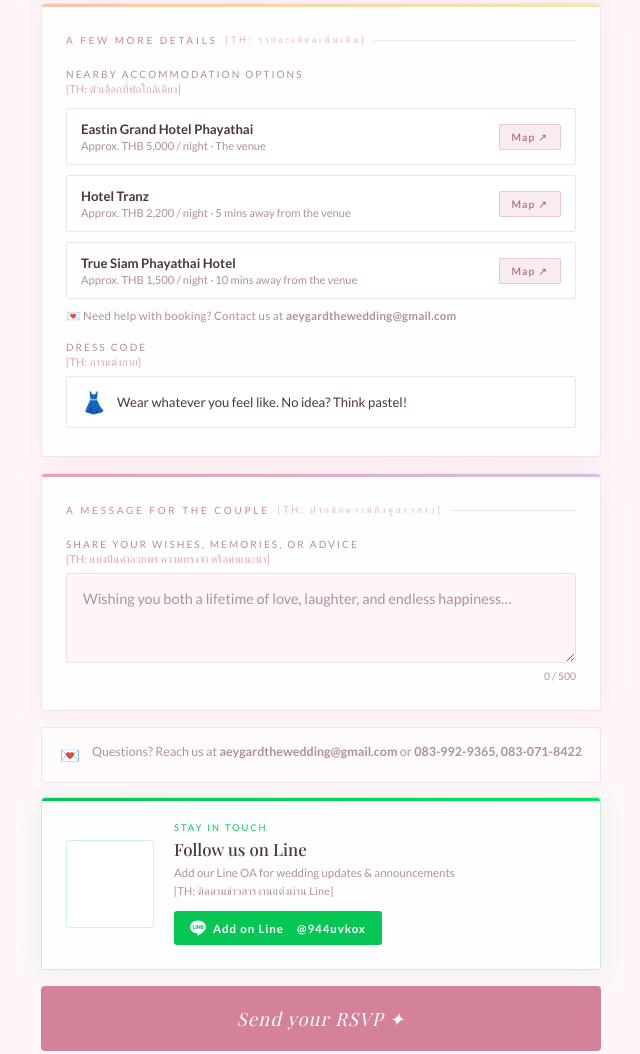
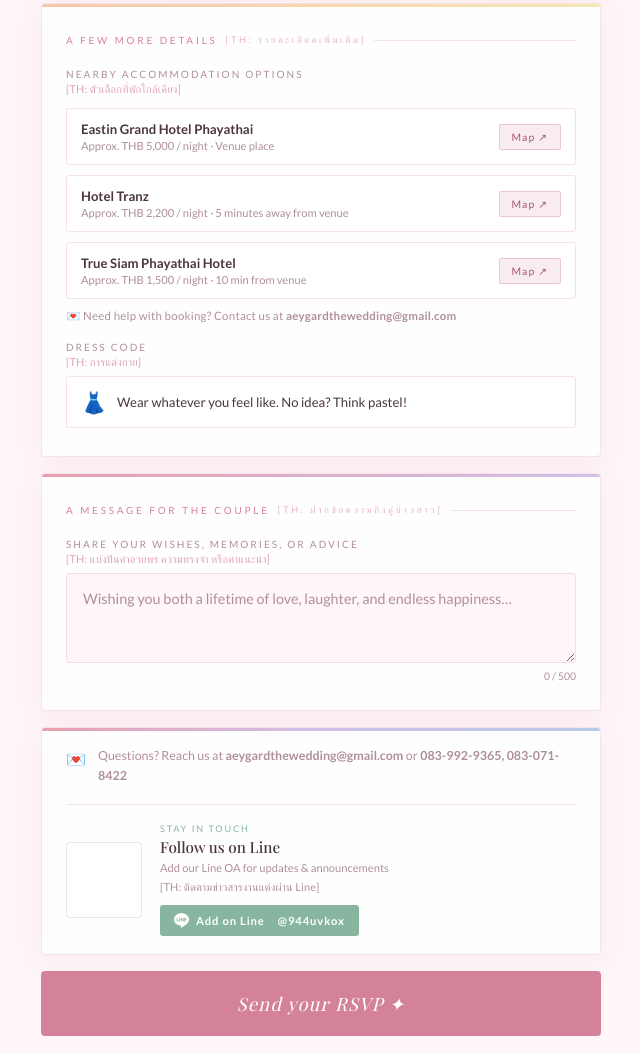
Before and after one commit to gardforgitgud/aeygothergard, a plain HTML site: page rsvp.html in a window 1280 px wide. Shown: the part 1371-2425 px from the top of the page, without its empty margins (319-959 px from the left). Drawn offline with nearby package versions, Linux system fonts and the light colour scheme; a script that the page names is missing; a web font is replaced by a local one.

Commit message:
V1.4 rsvp adjust contact box

```diff
--- a/rsvp.html
+++ b/rsvp.html
@@ -27,7 +27,7 @@
     // LINE_OA_URL: direct link guests tap to add your Line OA
     // e.g. 'https://line.me/R/ti/p/@yourlineid'  or  'https://lin.ee/xxxxxxx'
     // Leave empty to hide the Line section.
-    LINE_OA_URL: 'https://line.me/R/ti/p/@944uvkox?ts=03112251&oat_content=url',        // ← paste your Line OA link here
+    LINE_OA_URL: 'https://lin.ee/rH76pRT',        // ← paste your Line OA link here
     LINE_OA_ID:  '@944uvkox', // ← your Line OA display ID (shown as label)
   };
 </script>
@@ -170,49 +170,50 @@
 .dress-pill-icon { font-size:1.3rem; }
 .dress-pill-text { font-size:0.82rem; color:var(--text); }
 
-.info-note { display:flex; align-items:flex-start; gap:12px; padding:14px 18px; background:rgba(255,255,255,0.6); border:1px solid var(--border); border-radius:4px; margin-bottom:14px; font-size:0.78rem; color:var(--muted); line-height:1.6; animation:fadeUp 0.5s ease 0.86s both; }
-
-/* ── LINE OA CARD ── */
-.line-card {
+/* ── COMBINED CONTACT + LINE CARD ── */
+.contact-card {
   width:100%; max-width:560px;
   background:rgba(255,255,255,0.9);
-  border:1px solid rgba(6,199,85,0.25);
-  padding:24px;
+  border:1px solid var(--border);
   border-radius:4px;
-  box-shadow:0 4px 24px rgba(6,199,85,0.08);
+  box-shadow:0 4px 30px rgba(212,130,154,0.1);
   backdrop-filter:blur(8px);
   margin-bottom:16px;
   position:relative; overflow:hidden;
-  animation:fadeUp 0.5s ease 0.90s both;
-  display:flex; align-items:center; gap:20px;
+  animation:fadeUp 0.5s ease 0.86s both;
 }
-.line-card::before {
+.contact-card::before {
   content:''; position:absolute; top:0; left:0; right:0; height:3px;
-  background:linear-gradient(90deg,#06C755,#00e65c);
+  background:linear-gradient(90deg,var(--rose),var(--lavender),var(--periwinkle));
+}
+.contact-note {
+  display:flex; align-items:flex-start; gap:12px;
+  padding:18px 24px;
+  font-size:0.78rem; color:var(--muted); line-height:1.6;
+}
+.contact-divider { height:1px; background:var(--border); margin:0 24px; }
+.contact-line {
+  display:flex; align-items:center; gap:18px;
+  padding:18px 24px;
 }
 .line-qr-wrap {
-  flex-shrink:0;
-  width:88px; height:88px;
-  background:white;
-  border:1px solid rgba(6,199,85,0.2);
-  border-radius:4px;
-  display:flex; align-items:center; justify-content:center;
-  overflow:hidden;
+  flex-shrink:0; width:76px; height:76px;
+  background:white; border:1px solid rgba(136,181,160,0.3);
+  border-radius:4px; display:flex; align-items:center; justify-content:center; overflow:hidden;
 }
 .line-qr-wrap canvas, .line-qr-wrap img { display:block; }
 .line-info { flex:1; min-width:0; }
-.line-eyebrow { font-size:0.58rem; letter-spacing:0.22em; text-transform:uppercase; color:#06C755; margin-bottom:5px; }
-.line-title { font-family:'Playfair Display',serif; font-size:1.05rem; font-weight:500; color:var(--text); margin-bottom:4px; }
-.line-sub { font-size:0.72rem; color:var(--muted); line-height:1.5; margin-bottom:12px; }
+.line-eyebrow { font-size:0.57rem; letter-spacing:0.2em; text-transform:uppercase; color:var(--sage); margin-bottom:3px; }
+.line-title { font-family:'Playfair Display',serif; font-size:0.95rem; font-weight:500; color:var(--text); margin-bottom:3px; }
+.line-sub { font-size:0.7rem; color:var(--muted); line-height:1.5; margin-bottom:10px; }
 .line-btn {
-  display:inline-flex; align-items:center; gap:7px;
-  padding:9px 16px;
-  background:#06C755; border:none; border-radius:3px;
-  color:white; font-family:'Lato',sans-serif; font-size:0.72rem;
+  display:inline-flex; align-items:center; gap:7px; padding:8px 14px;
+  background:var(--sage); border:none; border-radius:3px;
+  color:white; font-family:'Lato',sans-serif; font-size:0.7rem;
   font-weight:700; letter-spacing:0.08em; text-decoration:none;
   transition:all 0.2s; cursor:pointer;
 }
-.line-btn:hover { background:#05a847; transform:translateY(-1px); box-shadow:0 4px 14px rgba(6,199,85,0.3); }
+.line-btn:hover { background:#6fa08c; transform:translateY(-1px); box-shadow:0 4px 14px rgba(136,181,160,0.35); }
 .line-btn svg { flex-shrink:0; }
 
 /* ── SUBMIT ── */
@@ -387,21 +388,21 @@
         <div class="hotel-card">
           <div class="hotel-info">
             <div class="hotel-name">Eastin Grand Hotel Phayathai</div>
-            <div class="hotel-detail">Approx. THB 5,000 / night · The venue</div>
+            <div class="hotel-detail">Approx. THB 5,000 / night · Venue place</div>
           </div>
           <a href="https://maps.app.goo.gl/daGtVvz2JYe2ieoK8" target="_blank" class="hotel-map-btn">Map ↗</a>
         </div>
         <div class="hotel-card">
           <div class="hotel-info">
             <div class="hotel-name">Hotel Tranz</div>
-            <div class="hotel-detail">Approx. THB 2,200 / night · 5 mins away from the venue</div>
+            <div class="hotel-detail">Approx. THB 2,200 / night · 5 minutes away from venue</div>
           </div>
           <a href="https://maps.app.goo.gl/WK4FDViURgLjTThC9" target="_blank" class="hotel-map-btn">Map ↗</a>
         </div>
         <div class="hotel-card">
           <div class="hotel-info">
             <div class="hotel-name">True Siam Phayathai Hotel</div>
-            <div class="hotel-detail">Approx. THB 1,500 / night · 10 mins away from the venue</div>
+            <div class="hotel-detail">Approx. THB 1,500 / night · 10 min from venue</div>
           </div>
           <a href="https://maps.app.goo.gl/2zU4vqYsPn9BEtNA7" target="_blank" class="hotel-map-btn">Map ↗</a>
         </div>
@@ -432,26 +433,26 @@
     </div>
   </div>
 
-  <!-- INFO NOTE -->
-  <div class="info-note">
+  <!-- COMBINED CONTACT + LINE CARD -->
+  <div class="contact-card">
+    <div class="contact-note">
       <span style="font-size:1rem;flex-shrink:0">💌</span>
       <span>Questions? Reach us at <strong id="contact-email"></strong> or <strong id="contact-phone"></strong></span>
     </div>
-
-  <!-- LINE OA CARD -->
-  <div class="line-card" id="line-card" style="display:none">
-    <div class="line-qr-wrap" id="line-qr-wrap">
-      <!-- QR generated by JS -->
-    </div>
+    <div id="line-section" style="display:none">
+      <div class="contact-divider"></div>
+      <div class="contact-line">
+        <div class="line-qr-wrap" id="line-qr-wrap"></div>
         <div class="line-info">
           <div class="line-eyebrow">Stay in touch</div>
           <div class="line-title">Follow us on Line</div>
-      <div class="line-sub">Add our Line OA for wedding updates &amp; announcements<br><span class="th-label" style="opacity:1;color:var(--muted)">[TH: ติดตามข่าวสารงานแต่งผ่าน Line]</span></div>
+          <div class="line-sub">Add our Line OA for updates &amp; announcements<br><span class="th-label" style="opacity:1;color:var(--muted)">[TH: ติดตามข่าวสารงานแต่งผ่าน Line]</span></div>
           <a id="line-btn" href="#" target="_blank" class="line-btn">
-        <!-- Line icon -->
-        <svg width="16" height="16" viewBox="0 0 24 24" fill="white"><path d="M19.365 9.863c.349 0 .63.285.63.631 0 .345-.281.63-.63.63H17.61v1.125h1.755c.349 0 .63.283.63.63 0 .344-.281.629-.63.629h-2.386c-.345 0-.627-.285-.627-.629V8.108c0-.345.282-.63.627-.63h2.386c.349 0 .63.285.63.63 0 .349-.281.63-.63.63H17.61v1.125h1.755zm-3.855 3.016c0 .27-.174.51-.432.596-.064.021-.133.031-.199.031-.211 0-.391-.09-.51-.25l-2.443-3.317v2.94c0 .344-.279.629-.631.629-.346 0-.626-.285-.626-.629V8.108c0-.27.173-.51.43-.595.06-.023.136-.033.194-.033.195 0 .375.104.495.254l2.462 3.33V8.108c0-.345.282-.63.63-.63.345 0 .63.285.63.63v4.771zm-5.741 0c0 .344-.282.629-.631.629-.345 0-.627-.285-.627-.629V8.108c0-.345.282-.63.627-.63.349 0 .631.285.631.63v4.771zm-2.466.629H4.917c-.345 0-.63-.285-.63-.629V8.108c0-.345.285-.63.63-.63.348 0 .63.285.63.63v4.141h1.756c.348 0 .629.283.629.63 0 .344-.281.629-.629.629M24 10.314C24 4.943 18.615.572 12 .572S0 4.943 0 10.314c0 4.811 4.27 8.842 10.035 9.608.391.082.923.258 1.058.59.12.301.079.766.038 1.08l-.164 1.02c-.045.301-.24 1.186 1.049.645 1.291-.539 6.916-4.078 9.436-6.975C23.176 14.393 24 12.458 24 10.314"/></svg>
+            <svg width="15" height="15" viewBox="0 0 24 24" fill="white"><path d="M19.365 9.863c.349 0 .63.285.63.631 0 .345-.281.63-.63.63H17.61v1.125h1.755c.349 0 .63.283.63.63 0 .344-.281.629-.63.629h-2.386c-.345 0-.627-.285-.627-.629V8.108c0-.345.282-.63.627-.63h2.386c.349 0 .63.285.63.63 0 .349-.281.63-.63.63H17.61v1.125h1.755zm-3.855 3.016c0 .27-.174.51-.432.596-.064.021-.133.031-.199.031-.211 0-.391-.09-.51-.25l-2.443-3.317v2.94c0 .344-.279.629-.631.629-.346 0-.626-.285-.626-.629V8.108c0-.27.173-.51.43-.595.06-.023.136-.033.194-.033.195 0 .375.104.495.254l2.462 3.33V8.108c0-.345.282-.63.63-.63.345 0 .63.285.63.63v4.771zm-5.741 0c0 .344-.282.629-.631.629-.345 0-.627-.285-.627-.629V8.108c0-.345.282-.63.627-.63.349 0 .631.285.631.63v4.771zm-2.466.629H4.917c-.345 0-.63-.285-.63-.629V8.108c0-.345.285-.63.63-.63.348 0 .63.285.63.63v4.141h1.756c.348 0 .629.283.629.63 0 .344-.281.629-.629.629M24 10.314C24 4.943 18.615.572 12 .572S0 4.943 0 10.314c0 4.811 4.27 8.842 10.035 9.608.391.082.923.258 1.058.59.12.301.079.766.038 1.08l-.164 1.02c-.045.301-.24 1.186 1.049.645 1.291-.539 6.916-4.078 9.436-6.975C23.176 14.393 24 12.458 24 10.314"/></svg>
             Add on Line &nbsp;<span id="line-id-label"></span>
           </a>
+        </div>
+      </div>
     </div>
   </div>
 
@@ -493,16 +494,13 @@
 
   // ── Line OA ──
   if (C.LINE_OA_URL) {
-    const card = document.getElementById('line-card');
-    card.style.display = 'flex';
+    document.getElementById('line-section').style.display = 'block';
     document.getElementById('line-btn').href = C.LINE_OA_URL;
     document.getElementById('line-id-label').textContent = C.LINE_OA_ID || '';
-
-    // Generate QR code into the wrap div
     new QRCode(document.getElementById('line-qr-wrap'), {
       text: C.LINE_OA_URL,
-      width: 80, height: 80,
-      colorDark: '#06C755',
+      width: 72, height: 72,
+      colorDark: '#6fa08c',
       colorLight: '#ffffff',
       correctLevel: QRCode.CorrectLevel.H,
     });
```
Lines whose indentation alone changed are shown as unchanged.
